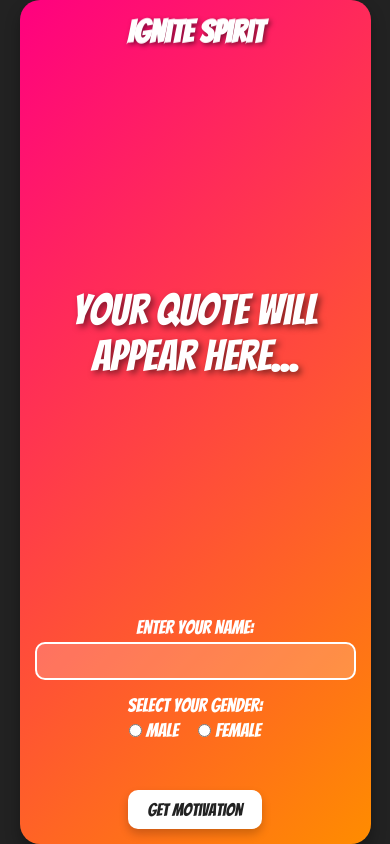
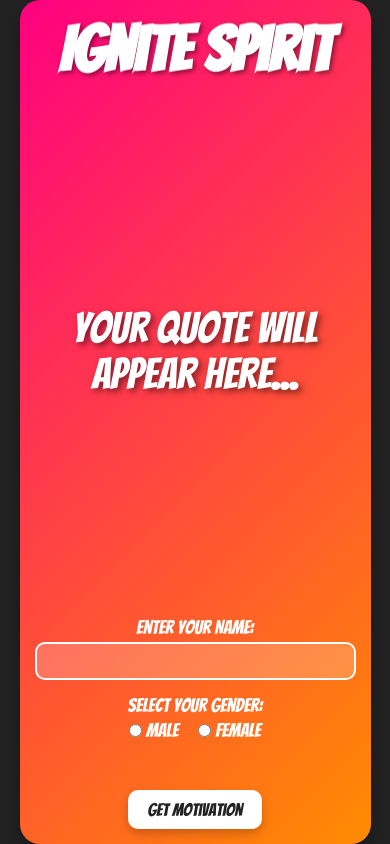
Before and after one commit to AkarshNavhule/Ignite-Spirit, a plain HTML site: page index.html in a window 390 px wide. Drawn offline with Linux system fonts and the light colour scheme.

Commit message:
title font+

```diff
--- a/styles.css
+++ b/styles.css
@@ -52,7 +52,7 @@ body {
 }
 
 .title-container h1 {
-  font-size: 3rem;
+  font-size: 5rem;
   text-shadow: 2px 2px 5px rgba(0,0,0,0.5);
   transform: rotateX(10deg);
   transition: transform 0.3s ease;
@@ -129,10 +129,6 @@ body {
   margin-top: 20px;
 }
 
-/* Each button in its own container */
-.button-container {
-  /* Minimal styling here; just used for layout spacing */
-}
 
 /* Button styles */
 button {
@@ -182,7 +178,7 @@ button:hover {
     padding: 15px;
   }
   .title-container h1 {
-    font-size: 2rem;
+    font-size: 4rem;
   }
   #quote {
     font-size: 2.7rem;
```
